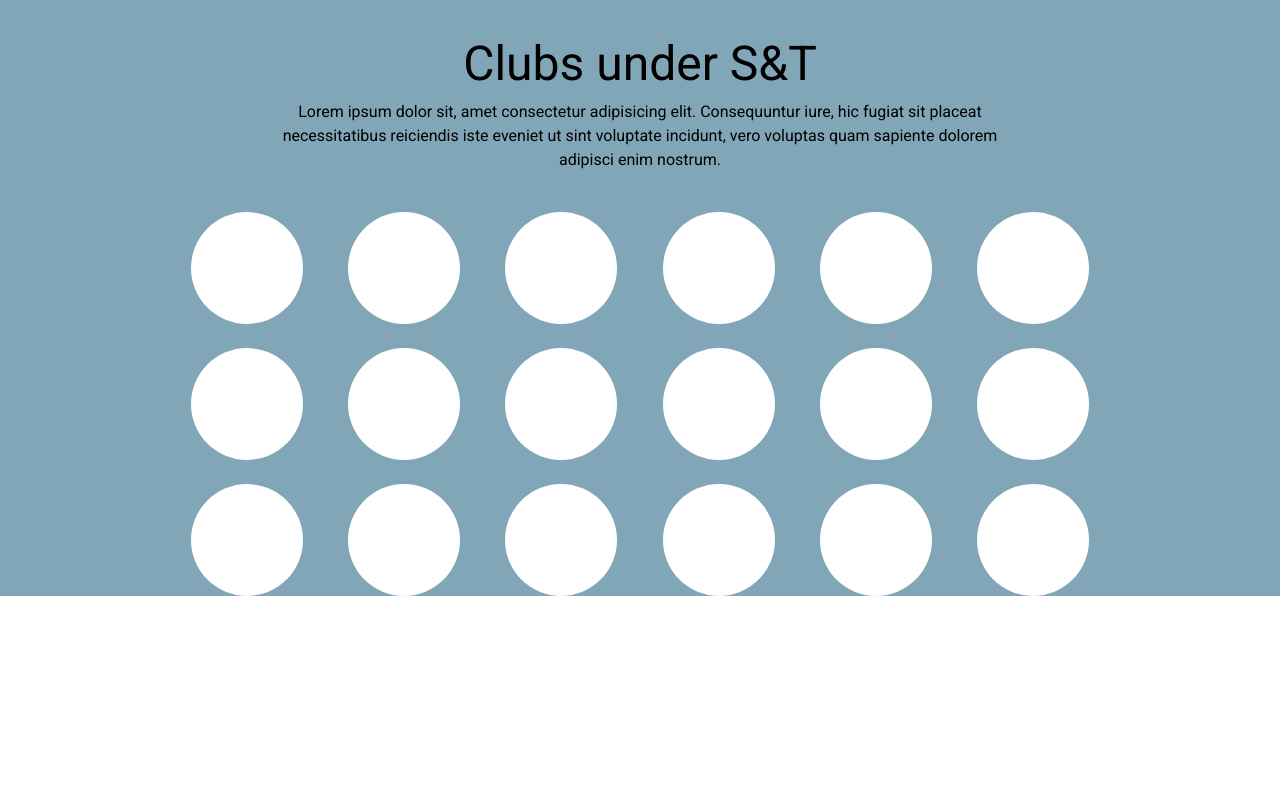
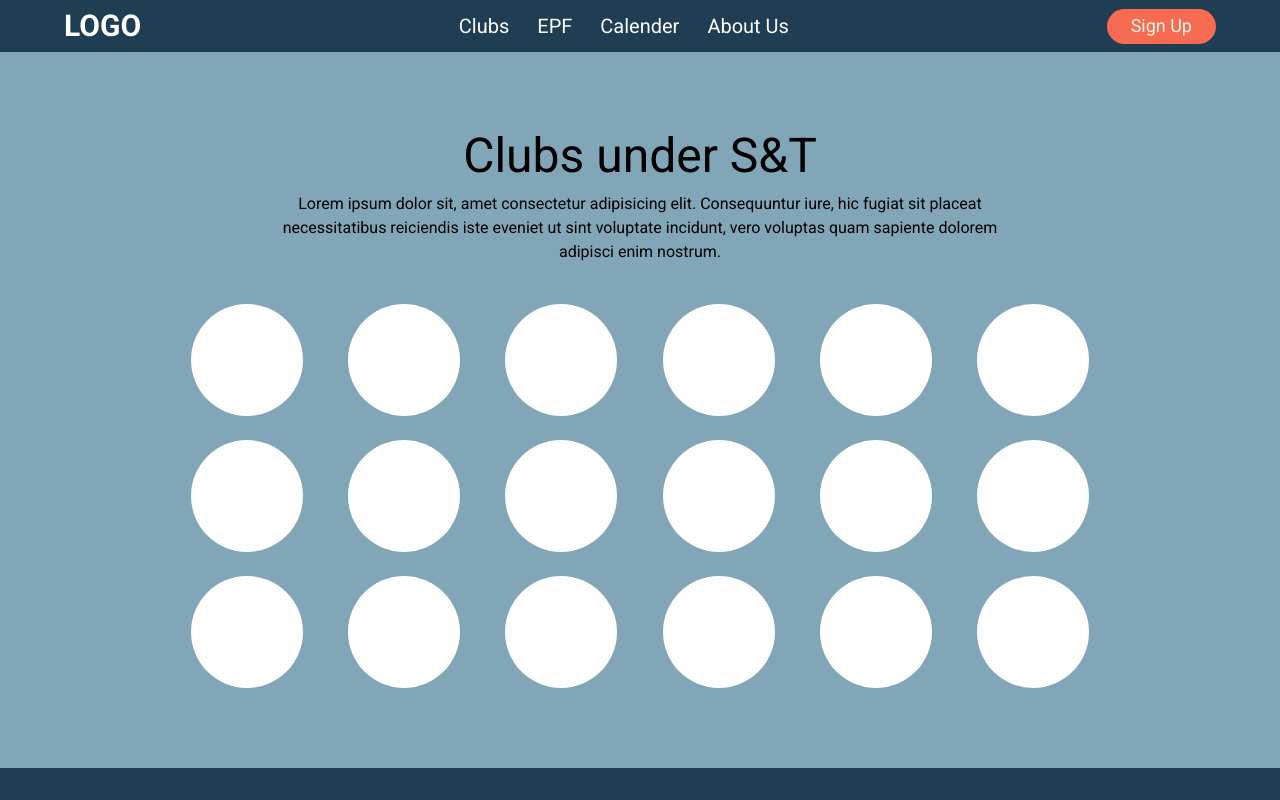
Before and after one commit to Web-Team-Encode/osailpdeu, a React (Vite) app: page /clubs in a window 1280 px wide. Shown: the top 800 px of the page. Built offline with nearby package versions, Linux system fonts and the light colour scheme.

Commit message:
add: Navbar and footer to every page

```diff
--- a/package.json
+++ b/package.json
@@ -9,6 +9,7 @@
     "preview": "vite preview"
   },
   "dependencies": {
+    "@iconify/react": "^4.1.0",
     "react": "^18.2.0",
     "react-dom": "^18.2.0",
     "react-router": "^6.8.1",
--- /dev/null
+++ b/src/Components/HamburgerNav.jsx
@@ -0,0 +1,102 @@
+import React, {useState} from "react"
+import {Icon} from "@iconify/react"
+import {Link} from "react-router-dom"
+
+export default function HamburgerNav() {
+  const [isOpen, setIsOpen] = useState(false)
+
+  const handleHamburgerClick = () => {
+    setIsOpen(!isOpen)
+  }
+
+  return (
+    <div className="bg-blueSecondary-800 py-2 text-white">
+      {/* Top Bar */}
+      <div className="flex items-center justify-between px-5">
+        <div>
+          <Link to="/">
+            {/* <img
+              src="./images/logo.webp"
+              alt="Anirveda Logo"
+              className="w-1/4"
+            /> */}
+            <h1 className="text-3xl font-semibold uppercase">Logo</h1>
+          </Link>
+        </div>
+        <div className="cursor-pointer">
+          <Icon
+            icon="charm:menu-hamburger"
+            color={"white"}
+            className="text-4xl"
+            onClick={handleHamburgerClick}
+          />
+        </div>
+      </div>
+
+      {/* Hamburger bar items */}
+      <div
+        className={` absolute top-0 z-10 h-full w-full bg-blueSecondary-800 px-5 pt-3 transition-transform duration-300 ease-in  ${
+          isOpen ? "translate-x-0" : "translate-x-[-100%]"
+        } `}
+      >
+        {/* Top Bar */}
+        <div className="flex items-center justify-between">
+          <div>
+            {/* <img
+              src="./images/logo_white.webp"
+              alt="Anirveda Logo"
+              className="w-1/4"
+            /> */}
+            <h1 className="text-3xl font-semibold uppercase">Logo</h1>
+          </div>
+          <div className="cursor-pointer">
+            <Icon
+              icon="akar-icons:cross"
+              color={"white"}
+              className="text-4xl"
+              onClick={handleHamburgerClick}
+            />
+          </div>
+        </div>
+
+        <div className="mt-4 text-center text-2xl">
+          <Link to="/clubs">
+            <h1 className="mt-3 cursor-pointer uppercase">
+              Clubs
+            </h1>
+          </Link>
+          <Link to="/epf">
+            <h1 className="mt-3 cursor-pointer uppercase">
+              EPF
+            </h1>
+          </Link>
+          {/* <Link to="/committees">
+            <h1 className="mt-3 cursor-pointer uppercase">
+              Committees
+            </h1>
+          </Link>
+          <Link to="/snt/clubinfo">
+            <h1 className="mt-3 cursor-pointer uppercase">
+              Club Info
+            </h1>
+          </Link> */}
+          <Link to="/calendar">
+            <h1 className="mt-3 cursor-pointer uppercase">
+              Calender
+            </h1>
+          </Link>
+          <Link to="/about">
+            <h1 className="mt-3 cursor-pointer uppercase">
+              About Us
+            </h1>
+          </Link>
+          <a href="#">
+            <h1 className="mt-3 cursor-pointer uppercase">
+              Sign Up
+            </h1>
+          </a>
+        </div>
+      </div>
+    </div>
+  )
+}
--- /dev/null
+++ b/src/Components/LargeScrNav.jsx
@@ -0,0 +1,38 @@
+import React from "react"
+import {Link} from "react-router-dom"
+
+export default function LargeScrNav() {
+
+  return (
+    <div className="flex items-center justify-between bg-blueSecondary-800 py-2 px-5 text-white md:px-10 lg:px-16">
+      <div className="text-3xl font-semibold uppercase">Logo</div>
+      <div className="flex gap-7 text-xl">
+        <Link to="/clubs">
+          <h1>Clubs</h1>
+        </Link>
+        <Link to="/epf">
+          <h1>EPF</h1>
+        </Link>
+        {/* <Link to="/committees">
+          <h1>Committees</h1>
+        </Link> */}
+        {/* <Link to="/snt/clubinfo">
+          <h1>Club Info</h1>
+        </Link> */}
+        <Link to="/calendar">
+          <h1>Calender</h1>
+        </Link>
+        <Link to="/about">
+          <h1>About Us</h1>
+        </Link>
+      </div>
+      <div>
+        <a href="#">
+          <button className="rounded-3xl bg-redTertiary px-6 pb-1 pt-[3px] text-lg text-whitePrimary">
+            Sign Up
+          </button>
+        </a>
+      </div>
+    </div>
+  )
+}
--- /dev/null
+++ b/src/Components/Navbar.jsx
@@ -0,0 +1,17 @@
+import React from "react"
+
+import HamburgerNav from "./HamburgerNav"
+import LargeScrNav from "./LargeScrNav"
+
+export default function Navbar() {
+  return (
+    <div className="font-Roboto">
+      <div className="sm:hidden">
+        <HamburgerNav />
+      </div>
+      <div className="hidden sm:block">
+        <LargeScrNav />
+      </div>
+    </div>
+  )
+}
--- a/src/Pages/ClubInfo.jsx
+++ b/src/Pages/ClubInfo.jsx
@@ -1,12 +1,20 @@
 import React from "react"
 import ClubsGrid from "../Components/ClubInfo/ClubsGrid"
+import Navbar from "../Components/Navbar"
+import Footer from "../Components/Footer"
 
 export default function ClubInfo() {
   return (
-    <div className="bg-blueSecondary-100 font-Roboto pt-20">
-      <h1 className="text-2xl sm:text-3xl md:text-5xl ml-14">Clubs under S&T</h1>
+    <>
+      <Navbar />
+      <div className="bg-blueSecondary-100 py-20 font-Roboto">
+        <h1 className="ml-14 text-2xl sm:text-3xl md:text-5xl">
+          Clubs under S&T
+        </h1>
 
-      <ClubsGrid />
-    </div>
+        <ClubsGrid />
+      </div>
+      <Footer />
+    </>
   )
 }
--- a/src/Pages/Clubs.jsx
+++ b/src/Pages/Clubs.jsx
@@ -1,5 +1,7 @@
 import React from "react"
 
+import Navbar from "../Components/Navbar"
+import Footer from "../Components/Footer"
 import AllClubs from "../Components/Clubs/AllClubs"
 import sntClubs from "../data/sntClubs"
 
@@ -7,19 +9,21 @@ export default function Clubs() {
     // ? In figma "clubs" is given in navbar, and for clubs page, they have made this page in which they have written "Committees under S&T" but in the navbar, they have written "Clubs" so I am confused about this. So I am planning to made 2 pages "Clubs under S&T" and "Clubs under S&C" and then we can add the navbar links to them or maybe a dropdown in navbar for clubs. What do you think about this?
     // ? I think we should go for 2 different pages for clubs under S&T and S&C. What do you think about this?
   return (
-    <div className="bg-blueSecondary-100 font-Roboto">
-      <div className="text-center space-y-1 pt-10 md:space-y-3">
-        <h1 className="text-2xl sm:text-3xl md:text-5xl">
-          Clubs under S&T
-        </h1>
-        <p className="px-4 sm:w-4/5 sm:mx-auto md:w-3/4 lg:w-3/5">
-          Lorem ipsum dolor sit, amet consectetur adipisicing elit. Consequuntur
-          iure, hic fugiat sit placeat necessitatibus reiciendis iste eveniet ut
-          sint voluptate incidunt, vero voluptas quam sapiente dolorem adipisci
-          enim nostrum.
-        </p>
+    <>
+      <Navbar/>
+      <div className="bg-blueSecondary-100 font-Roboto py-20">
+        <div className="space-y-1 text-center md:space-y-3">
+          <h1 className="text-2xl sm:text-3xl md:text-5xl">Clubs under S&T</h1>
+          <p className="px-4 sm:mx-auto sm:w-4/5 md:w-3/4 lg:w-3/5">
+            Lorem ipsum dolor sit, amet consectetur adipisicing elit.
+            Consequuntur iure, hic fugiat sit placeat necessitatibus reiciendis
+            iste eveniet ut sint voluptate incidunt, vero voluptas quam sapiente
+            dolorem adipisci enim nostrum.
+          </p>
+        </div>
+        <AllClubs data={sntClubs} />
       </div>
-      <AllClubs data={sntClubs} />
-    </div>
+      <Footer/>
+    </>
   )
 }
--- a/src/Pages/Committees.jsx
+++ b/src/Pages/Committees.jsx
@@ -1,21 +1,27 @@
 import React from "react"
+import Navbar from "../Components/Navbar"
+import Footer from "../Components/Footer"
 import CommitteeCards from "../Components/Committees/CommitteeCards"
 
 export default function Committees() {
   return (
-    <div className="bg-blueSecondary-100 font-Roboto">
-      <div className="text-center space-y-1 pt-10 md:space-y-3">
+    <>
+      <Navbar />
+      <div className="bg-blueSecondary-100 py-20 font-Roboto">
+        <div className="space-y-1  text-center md:space-y-3">
           <h1 className="text-2xl sm:text-3xl md:text-5xl">
             Committees under OSAIL
           </h1>
-        <p className="px-4 sm:w-4/5 sm:mx-auto md:w-3/4 lg:w-3/5">
-          Lorem ipsum dolor sit, amet consectetur adipisicing elit. Consequuntur
-          iure, hic fugiat sit placeat necessitatibus reiciendis iste eveniet ut
-          sint voluptate incidunt, vero voluptas quam sapiente dolorem adipisci
-          enim nostrum.
+          <p className="px-4 sm:mx-auto sm:w-4/5 md:w-3/4 lg:w-3/5">
+            Lorem ipsum dolor sit, amet consectetur adipisicing elit.
+            Consequuntur iure, hic fugiat sit placeat necessitatibus reiciendis
+            iste eveniet ut sint voluptate incidunt, vero voluptas quam sapiente
+            dolorem adipisci enim nostrum.
           </p>
         </div>
         <CommitteeCards />
       </div>
+      <Footer />
+    </>
   )
 }
--- a/src/Pages/EPF.jsx
+++ b/src/Pages/EPF.jsx
@@ -1,13 +1,19 @@
 import React from "react"
+import Navbar from "../Components/Navbar"
+import Footer from "../Components/Footer"
 
 import EPFform from "../Components/EPF/EPFform"
 
 export default function EPF() {
-    return (
-    //   TODO: This "h-screen" class to be removed once the desgin is defined more clearly.
-    <div className="bg-blueSecondary-100 font-Roboto px-5 md:px-12 pt-10 xl:px-24 h-screen">
-      <h1 className="text-2xl font-bold sm:text-3xl md:text-5xl">EPF</h1>
-      <EPFform />
-    </div>
+  return (
+    <>
+      <Navbar />
+      {/* // TODO: This "h-60vh" class to be removed once the desgin is defined more clearly. */ }
+      <div className="h-[60vh] bg-blueSecondary-100 px-5 pt-10 font-Roboto md:px-12 xl:px-24">
+        <h1 className="text-2xl font-bold sm:text-3xl md:text-5xl">EPF</h1>
+        <EPFform />
+      </div>
+      <Footer />
+    </>
   )
 }
--- a/src/Pages/Home.jsx
+++ b/src/Pages/Home.jsx
@@ -1,12 +1,13 @@
 import React from 'react'
+import Navbar from '../Components/Navbar'
 import EventCard from '../Components/Home/EventCard'
-import Footer from '../Components/Home/Footer'
+import Footer from '../Components/Footer'
 
 export default function Home() {
     return (
        <>
 
-
+            <Navbar/>
             <main className='h-screen flex-col px-4 full-center  bg-whitePrimary' >
                 <h1 className='text-6xl'>OSAIL</h1>
                 <p className='md:w-1/5 mt-5 text-center'>Lorem ipsum dolor sit amet, consectetur adipiscing elit, sed do eiusmod tempor incididunt ut labore et dolore magna aliqua.</p>
@@ -19,7 +20,7 @@ export default function Home() {
                     <h2 className='text-4xl text-white'>Upcomming Events</h2>
                     <p className='text-center mt-4'>Lorem ipsum dolor sit amet, consectetur adipiscing elit, sed do eiusmod</p>
 
-                    <div className='cards-container flex w-full px-12 md:p-16 mt-5 flex flex-wrap justify-center gap-7'>
+                    <div className='cards-container w-full px-12 md:p-16 mt-5 flex flex-wrap justify-center gap-7'>
 
                         <EventCard eventName={'Event 1'}></EventCard>
                         <EventCard eventName={'Event 2'}></EventCard>
```
Also changed, not shown: src/Components/Footer.jsx (renamed from src/Components/Home/Footer.jsx), 1 other file (tests, documents, lock files or other folders). Lines whose indentation alone changed are shown as unchanged.
